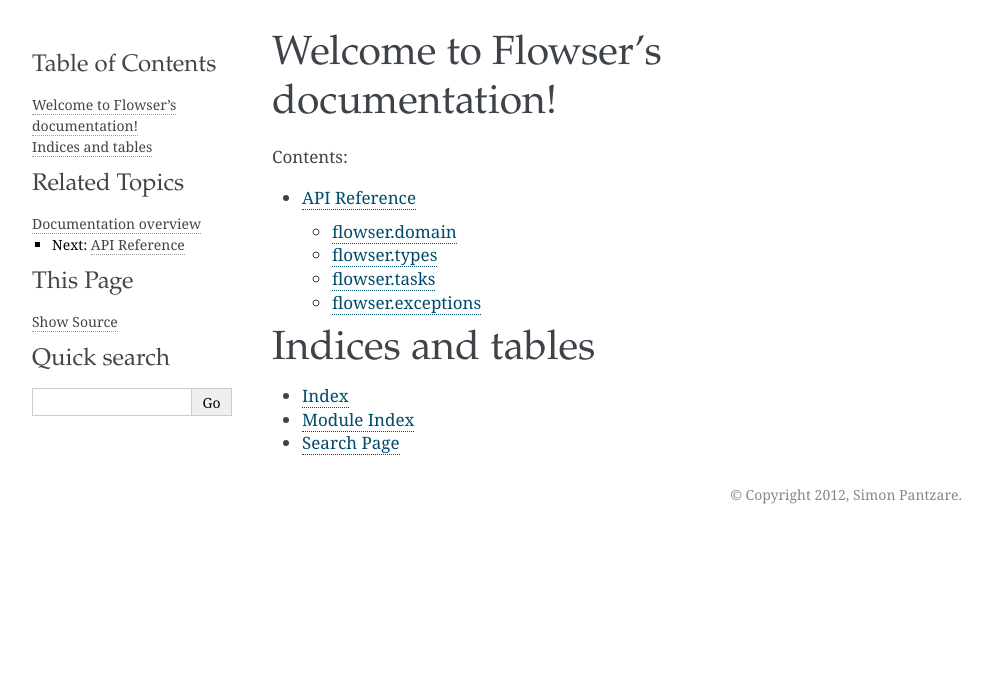
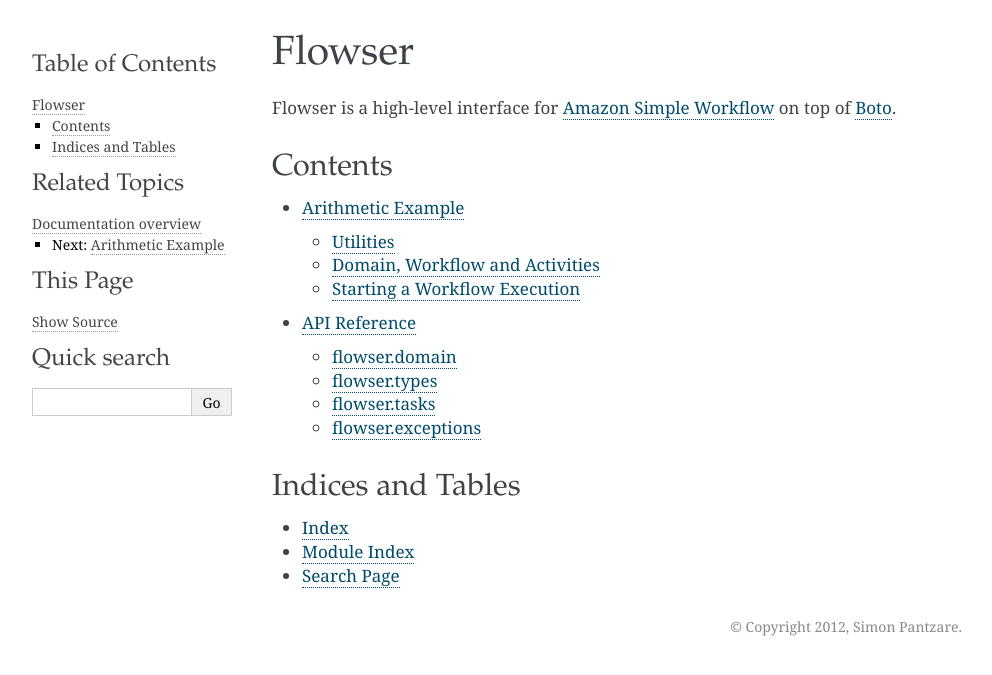
Before and after one commit to pilt/flowser, a Sphinx documentation site: the page built from docs/source/index.rst, in a window 1280 px wide. Shown: the top 675 px of the page, without its empty margins (148-1140 px from the left). Built offline with Sphinx 7.4.7, drawn with Linux system fonts in a browser that asks for light colours; part of the change alters nothing that is shown.

Commit message:
Update docs

```diff
--- a/docs/source/conf.py
+++ b/docs/source/conf.py
@@ -48,9 +48,9 @@ copyright = u'2012, Simon Pantzare'
 # built documents.
 #
 # The short X.Y version.
-version = '0.0.1'
+version = '0.1.0'
 # The full version, including alpha/beta/rc tags.
-release = '0.0.1'
+release = '0.1.0'
 
 # The language for content autogenerated by Sphinx. Refer to documentation
 # for a list of supported languages.
@@ -110,7 +110,8 @@ html_theme_path = ['_themes']
 
 # The name of an image file (relative to this directory) to place at the top
 # of the sidebar.
-#html_logo = None
+html_logo = os.path.join(os.path.pardir, os.path.pardir, 'gfx',
+                         'flowser-w200.png')
 
 # The name of an image file (within the static path) to use as favicon of the
 # docs.  This file should be a Windows icon file (.ico) being 16x16 or 32x32
--- /dev/null
+++ b/docs/source/examples/arithmetic.rst
@@ -0,0 +1,157 @@
+.. examples-arithmetic
+
+==================
+Arithmetic Example
+==================
+
+Utilities
+---------
+
+Ids for workflows and activities are created behind the scenes by
+inspecting inputs. ``get_id_from_input`` beneath assumes that the input
+has an "id" key and appends this value to the class name of the workflow
+or activity::
+
+    import flowser
+
+    @classmethod
+    def get_id_from_input(cls, input):
+        return ".".join([cls.name, input['id']])
+
+This function sets version and task list properties on decorated
+classes. It also makes classes use our ``get_id_from_input`` function
+defined earlier::
+
+    def auto_configured(cls):
+        """Class decorator for workflows and activities. """
+        cls.version = '1.0.0'
+        cls.task_list = '-'.join([cls.name, cls.version])
+        cls.get_id_from_input = get_id_from_input
+        return cls
+
+Domain, Workflow and Activities
+-------------------------------
+
+Definition of a workflow that performs arithmetic::
+
+    @auto_configured
+    class ArithmeticWorkflow(flowser.types.Workflow):
+        """Workflow for performing arithmetics. """
+        name = 'ArithmeticWorkflow'
+        execution_start_to_close_timeout = '600'
+        task_start_to_close_timeout = '120'
+        child_policy = 'TERMINATE'
+
+Definition of two activities. These will be scheduled from arithmetic
+workflows::
+
+    @auto_configured
+    class MultiplyActivity(flowser.types.Activity):
+        name = 'MultiplyActivity'
+        heartbeat_timeout = '60'
+        schedule_to_close_timeout = '60'
+        schedule_to_start_timeout = '60'
+        start_to_close_timeout = '60'
+
+    @auto_configured
+    class SumActivity(flowser.types.Activity):
+        name = 'SumActivity'
+        heartbeat_timeout = '60'
+        schedule_to_close_timeout = '60'
+        schedule_to_start_timeout = '60'
+        start_to_close_timeout = '60'
+
+Definition of a math domain::
+
+    class MathDomain(flowser.Domain):
+        name = 'math'
+        workflow_types = [ArithmeticWorkflow]
+        activity_types = [MultiplyActivity, SumActivity]
+
+Register domain, workflows and activities::
+
+    import boto
+    domain = MathDomain(boto.connect_swf())
+    domain.register()
+
+Implementations of worker threads for our workflow and activities::
+
+    import threading
+
+    class ArithmeticWorkflowDecider(threading.Thread):
+
+        def run(self):
+            op_to_activity = {
+                    'multiply': MultiplyActivity,
+                    'sum': SumActivity,
+                    }
+            for task in domain.decisions(ArithmeticWorkflow):
+                is_new = len(task.filter('DecisionTaskScheduled')) == 1
+                if is_new:
+                    # Schedule tasks from "operations" input.
+                    for op_id, op, input in task.start_input['operations']:
+                        activity = op_to_activity[op]
+                        task.schedule(activity, {
+                            'id': task.start_input['id'],
+                            'operation': [op_id, input],
+                            })
+                    task.complete()
+                else:
+                    op_ids = set([x[0] for x in task.start_input['operations']])
+                    results = {}
+                    for ev in task.filter('ActivityTaskCompleted'):
+                        result = ev.attrs['result']
+                        results[result[0]] = result[1]
+                    result_ids = set(results.keys())
+
+                    got_all = op_ids == result_ids
+                    if got_all:
+                        # Got results for all operations. Complete workflow.
+                        task.workflow_execution.complete(results)
+                    else:
+                        task.complete()
+
+
+    class WorkerThread(threading.Thread):
+
+        def run(self):
+            for task in domain.activities(self.activity_class):
+                self.handle_task(task)
+
+
+    class MultiplyWorker(WorkerThread):
+
+        activity_class = MultiplyActivity
+
+        def handle_task(self, task):
+            op = task.input['operation']
+            result = reduce(lambda a, b: a * b, op[1])
+            task.complete([op[0], result])
+
+
+    class SumWorker(WorkerThread):
+
+        activity_class = SumActivity
+
+        def handle_task(self, task):
+            op = task.input['operation']
+            task.complete([op[0], sum(op[1])])
+
+Starting a Workflow Execution
+-----------------------------
+
+Start workers and an execution::
+
+    MultiplyWorker().start()
+    SumWorker().start()
+    ArithmeticWorkflowDecider().start()
+
+    import uuid
+    arithmetic_input = {
+        'id': str(uuid.uuid4()),
+        'operations': [
+            ['mult_id', 'multiply', [1, 2, 3]],
+            ['sum_id', 'sum', [1, 2, 3, 4]],
+            ],
+        }
+    domain.start(ArithmeticWorkflow, arithmetic_input)
--- a/docs/source/index.rst
+++ b/docs/source/index.rst
@@ -3,21 +3,29 @@
    You can adapt this file completely to your liking, but it should at least
    contain the root `toctree` directive.
 
-Welcome to Flowser's documentation!
-===================================
+Flowser
+=======
 
-Contents:
+Flowser is a high-level interface for `Amazon Simple Workflow`_ on top of
+`Boto`_.
+
+Contents
+--------
 
 .. toctree::
    :maxdepth: 2
 
+   examples/arithmetic
    ref/api
 
 
 
-Indices and tables
-==================
+Indices and Tables
+------------------
 
 * :ref:`genindex`
 * :ref:`modindex`
 * :ref:`search`
+
+.. _Amazon Simple Workflow: http://aws.amazon.com/swf/
+.. _Boto: http://boto.readthedocs.org/en/latest/index.html
```
